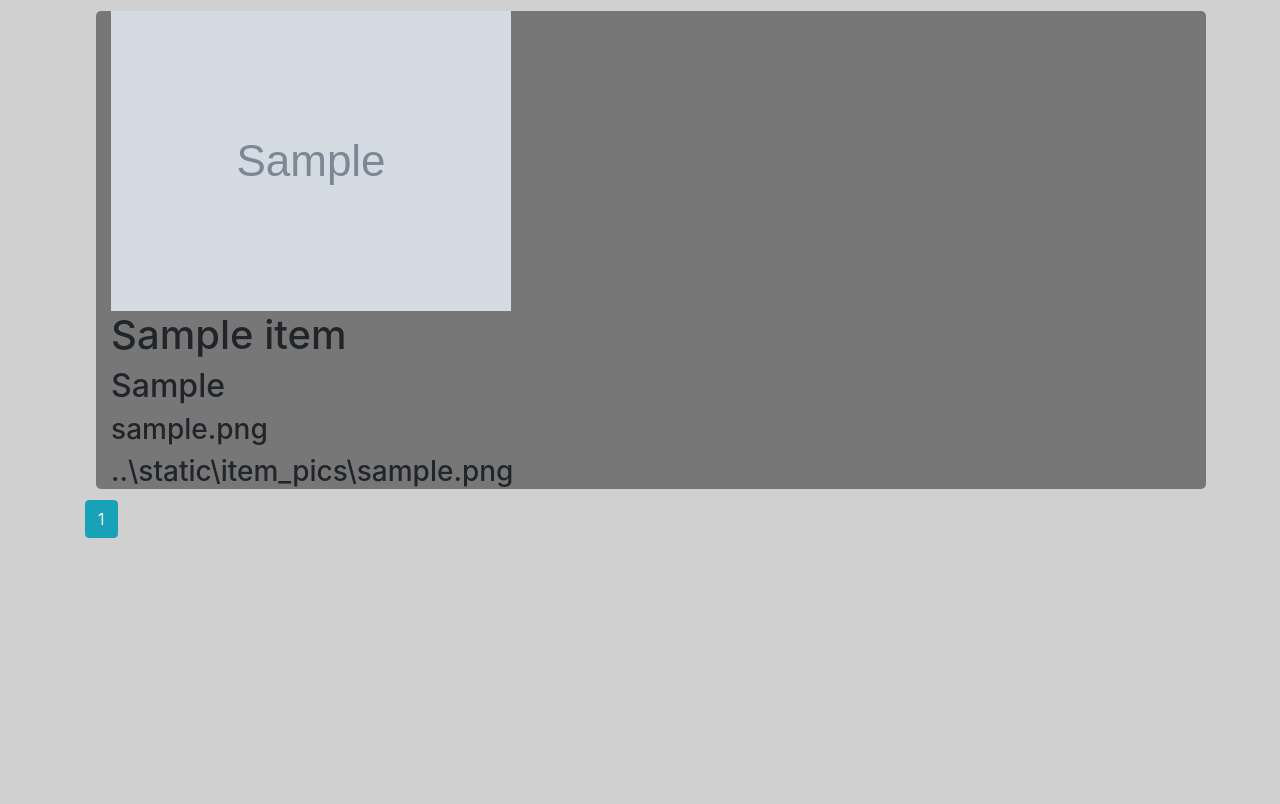
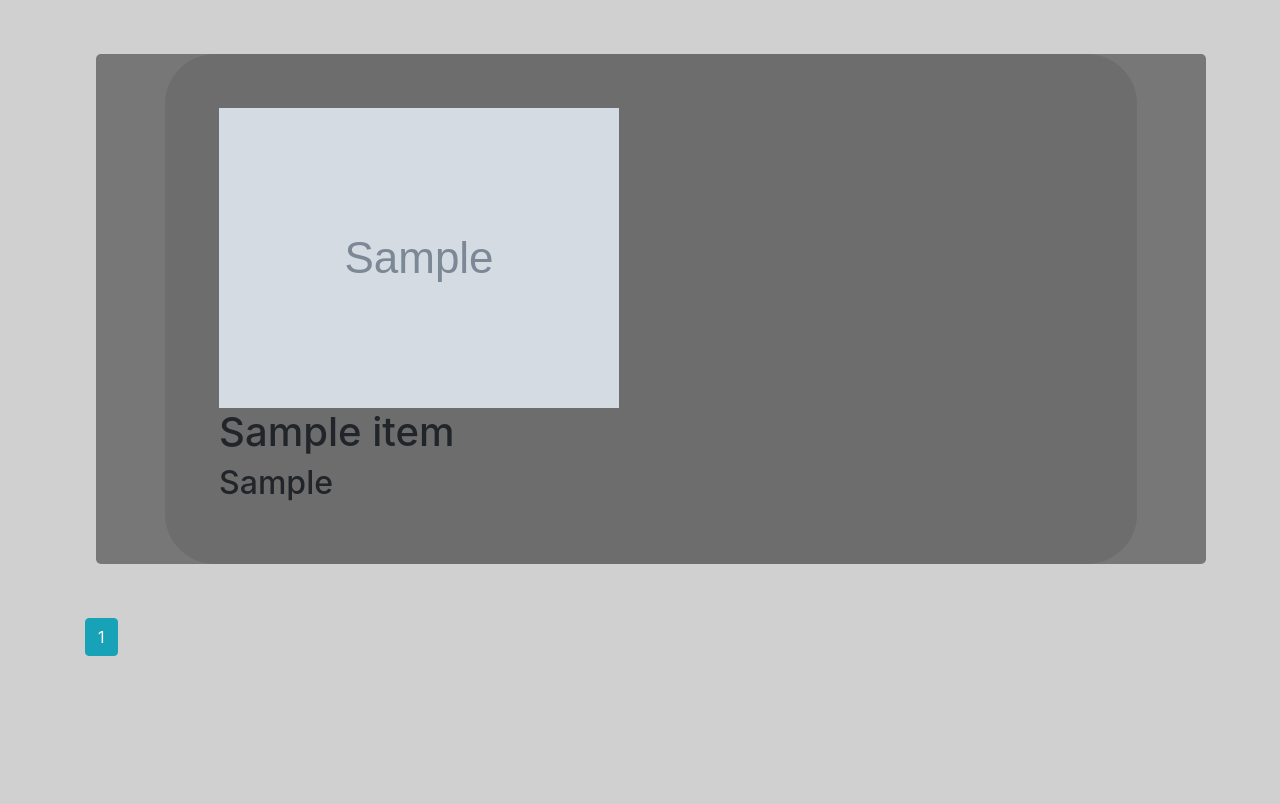
Before and after one commit to JIOjosBG/shop_web, a Flask app: page /items in a window 1280 px wide. Shown: the part 191-995 px from the top of the page. Before the commit the page ends 729 px from the top, so only its background shows below. Run offline with Flask 2, Linux system fonts and the light colour scheme; tables that the repository leaves empty hold one stand-in row (values such as "Sample post"); grey boxes marked "Sample" are stand-in pictures; some libraries are stand-ins or nearby versions.

Commit message:
bit frontend

```diff
--- a/flaskblog/items/forms.py
+++ b/flaskblog/items/forms.py
@@ -12,6 +12,6 @@ class NewItemForm(FlaskForm):
     type=StringField('type',
     validators=[DataRequired(),Length(min=1, max=50)])
 
-    picture = FileField('New Item picture',validators=[FileAllowed(['jpg','png'])])
+    picture = FileField('New Item picture',validators=[FileAllowed(['jpg','png','jpeg'])])
 
     submit = SubmitField('AddItem')
--- a/flaskblog/items/routes.py
+++ b/flaskblog/items/routes.py
@@ -40,16 +40,21 @@ def newitem():
         if form.picture.data:
             picture_file=save_picture(form.picture.data)
             image_file =  picture_file
+            new_item=Items(price=price,name=name,type=type,image_file=image_file)
         if Items.query.filter_by(name=name).first():
             flash(f'Name already used!','danger')
             return redirect(url_for('items.newitem'))
         else:
 
-            new_item=Items(price=price,name=name,type=type,image_file=image_file)
-            db.session.add(new_item)
-            db.session.commit()
-            flash(f'Item added {form.name.data}!','success')
-            return redirect(url_for('items.allitems'))
+            if new_item:
+                db.session.add(new_item)
+                db.session.commit()
+                flash(f'Item added {form.name.data}!','success')
+                return redirect(url_for('items.allitems'))
+            else:
+                flash(f'Put image','danger')
+                return redirect(url_for('items.newitem'))
+
 
     return render_template('newitem.html',title='New Item',form=form)
 
--- a/run.py
+++ b/run.py
@@ -1,4 +1,3 @@
 from flaskblog import app
-
 if __name__=='__main__':
     app.run(debug=True)
--- /dev/null
+++ b/static/main.css
@@ -0,0 +1,3 @@
+    body {
+      background-color: #00FF00
+    }
--- a/templates/items.html
+++ b/templates/items.html
@@ -5,11 +5,12 @@
     {% for item in items.items %}
       <div class="container bg-g7" style=" border-radius: 5px; margin:1%;">
         {% set a = '..\\static\\item_pics\\' + item.image_file %}
-        <img class="account-img" src="{{ a }}" alt="NO image">
-        <h1>{{item.name}}</h1>
-        <h2>{{ item.price }}</h2>
-        <h3>{{ item.image_file }}</h3>
-        <h3>{{ a }}</h3>
+        <div class="jumbotron">
+
+          <img class="account-img" src="{{ a }}" alt="NO image">
+          <h1>{{item.name}}</h1>
+          <h2>{{ item.price }}</h2>
+        </div>
       </div>
     {% endfor %}
   {% else %}
--- a/templates/layout.html
+++ b/templates/layout.html
@@ -24,10 +24,16 @@
     <script src="https://code.jquery.com/jquery-3.3.1.slim.min.js" integrity="sha384-q8i/X+965DzO0rT7abK41JStQIAqVgRVzpbzo5smXKp4YfRvH+8abtTE1Pi6jizo" crossorigin="anonymous"></script>
     <script src="https://cdnjs.cloudflare.com/ajax/libs/popper.js/1.14.7/umd/popper.min.js" integrity="sha384-UO2eT0CpHqdSJQ6hJty5KVphtPhzWj9WO1clHTMGa3JDZwrnQq4sF86dIHNDz0W1" crossorigin="anonymous"></script>
     <script src="https://stackpath.bootstrapcdn.com/bootstrap/4.3.1/js/bootstrap.min.js" integrity="sha384-JjSmVgyd0p3pXB1rRibZUAYoIIy6OrQ6VrjIEaFf/nJGzIxFDsf4x0xIM+B07jRM" crossorigin="anonymous"></script>
-
     <style media="screen">
 	    body {
 	      background-color: #d0d0d0
+	    }
+
+	    .jumbotron {
+	    	margin: 5%;
+	    	padding: 5%;
+	    	border-radius: 50px;
+	    	background-color: rgba(100,100,100,0.5);
 	    }
 
      	.nav-item {
```
Also changed, not shown: flaskblog/items/utils.py (+8 -3 lines), site.db, static/item_pics/369f9ee5b78530b5.jpeg (added), static/item_pics/ed21b7c4b1e8dc5f.jpeg (added). Lines whose indentation alone changed are shown as unchanged.
